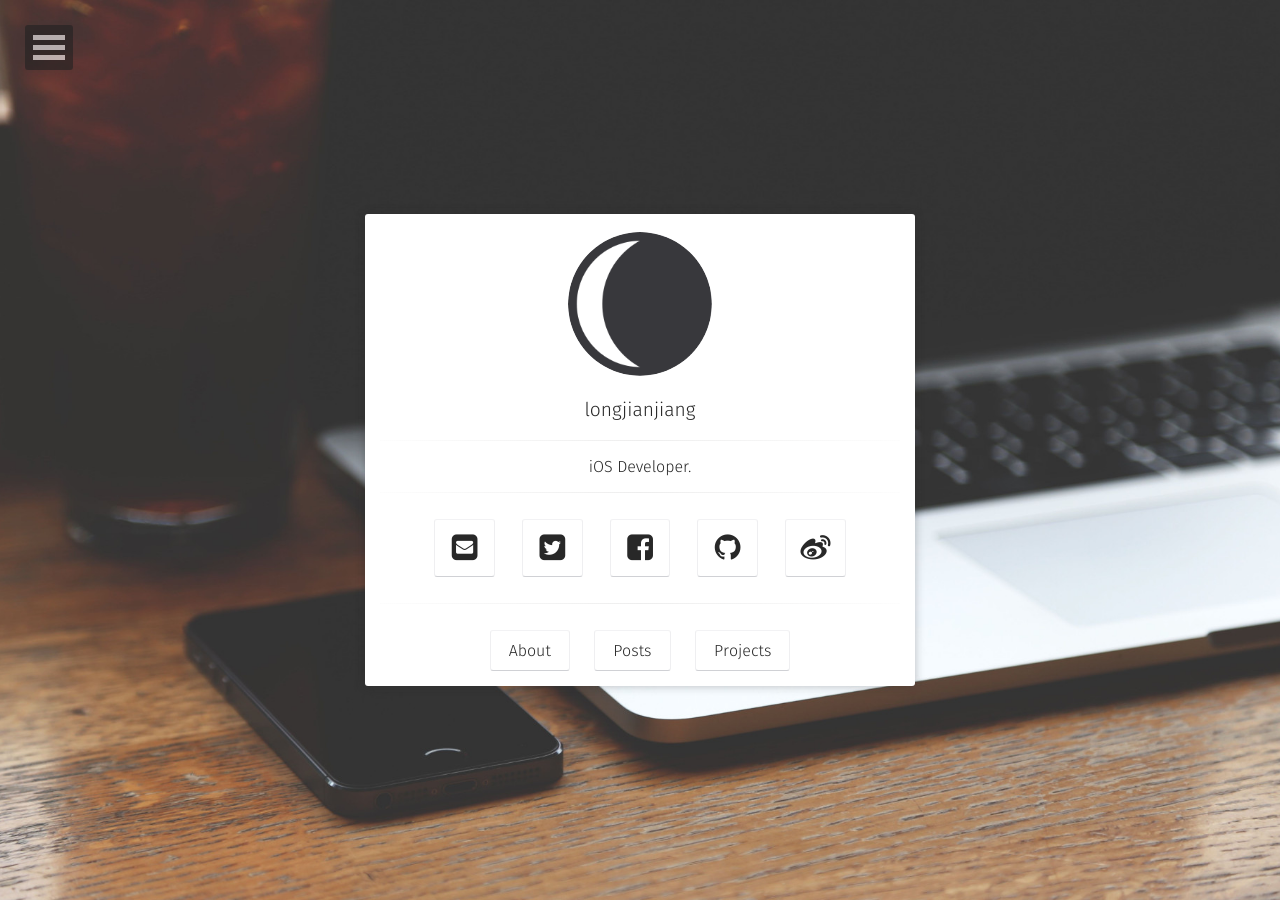
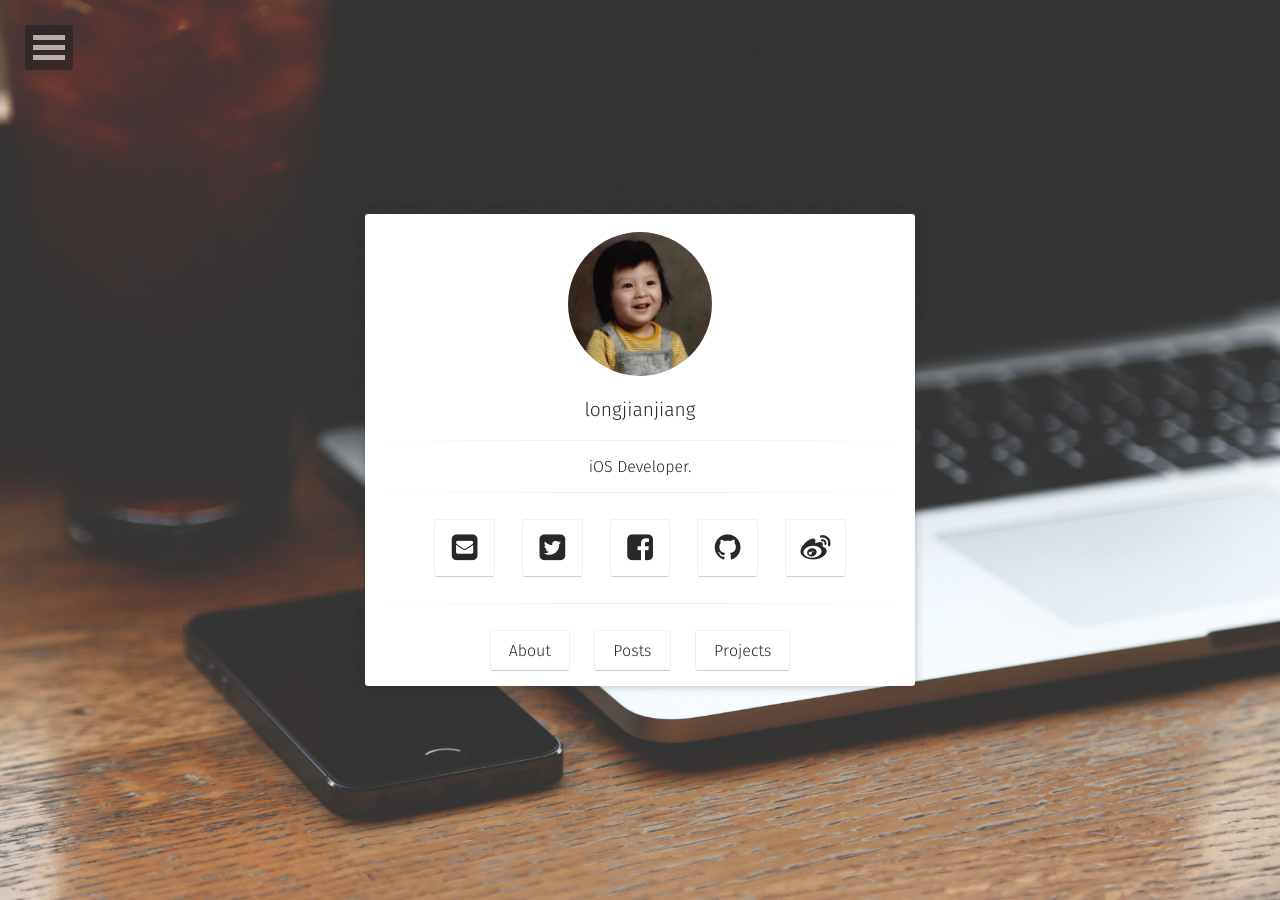
Before and after one commit to longjianjiang/longjianjiang.github.io, a Jekyll site: the page built from index.html, in a window 1280 px wide. Built offline with Jekyll 4.4.1, drawn with Linux system fonts in a browser that asks for light colours; some web fonts are replaced.

Commit message:
Update _config.yml

```diff
--- a/_config.yml
+++ b/_config.yml
@@ -4,7 +4,7 @@ bio:                'iOS Developer.'
 description:        "个人博客."
 reading_time:       true
 words_per_minute:   200
-logo:               'assets/img/logo.png'
+logo:               'assets/img/avatar.jpeg'
 background:         'assets/img/placeholder-big.jpg'
 tiled_bg:           false   # Set this true if you want to tile your background image, otherwise it will be covered
 locale:             en_US
```
